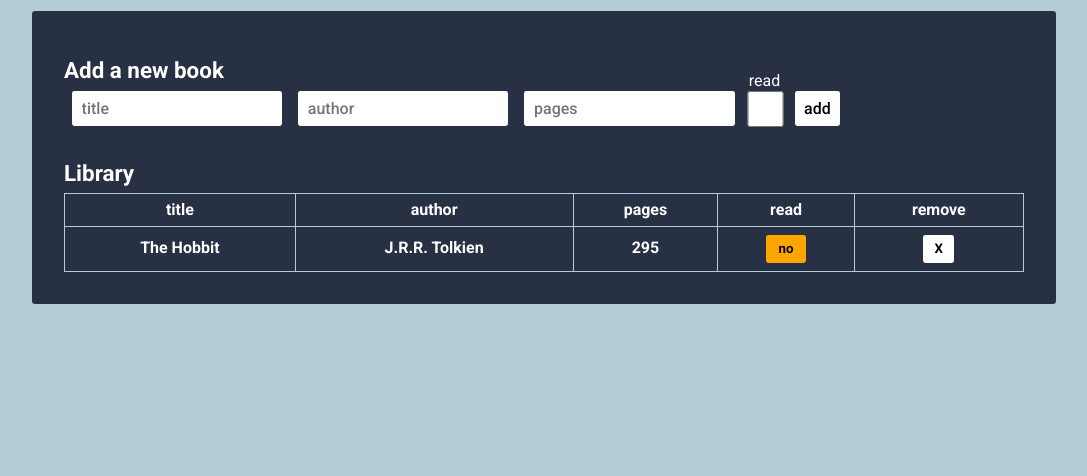
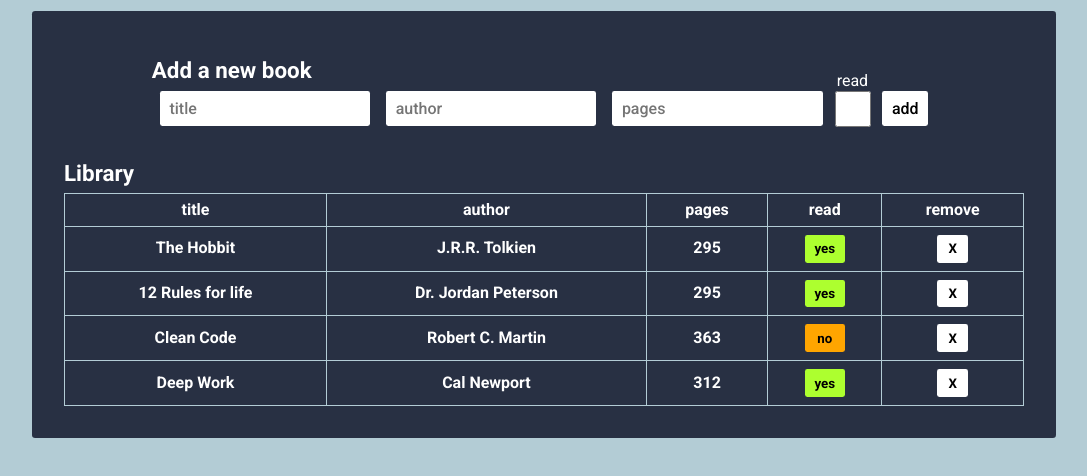
Before and after one commit to gonzaotc/TOP-Library, a plain HTML site: page index.html in a window 1280 px wide. Shown: the part 66-542 px from the top of the page, without its empty margins (96-1183 px from the left). Drawn offline with Linux system fonts and the light colour scheme.

Commit message:
Finished.

```diff
--- a/script.js
+++ b/script.js
@@ -96,8 +96,11 @@ const init = () => {
 };
 
 // Podría importarse un catalogo inicial.
-const TheHobbit = new Book("The Hobbit", "J.R.R. Tolkien", "295", false);
-let catalogue = [TheHobbit];
+const TheHobbit = new Book("The Hobbit", "J.R.R. Tolkien", "295", true);
+const Rules = new Book("12 Rules for life", "Dr. Jordan Peterson", "295", true);
+const CleanCode = new Book("Clean Code", "Robert C. Martin", "363", false);
+const DeepWork = new Book("Deep Work", "Cal Newport", "312", true);
+let catalogue = [TheHobbit, Rules, CleanCode, DeepWork];
 
 init();
 eventos();
--- a/style.scss
+++ b/style.scss
@@ -30,6 +30,10 @@ body {
         padding: 2rem;
         border-radius: 0.2rem;
         width: 80%;
+        display: flex;
+        align-items: center;
+        justify-content: center;
+        flex-direction: column;
         form {
             display: flex;
             flex-direction: column;
@@ -84,7 +88,8 @@ body {
         }
 
         .library__container {
-            // border: 1px solid orange;
+            width: 100%;
+            max-width: 1100px;
 
             table,
             tr,
```
Also changed, not shown: style.min.css, 1 other file.
